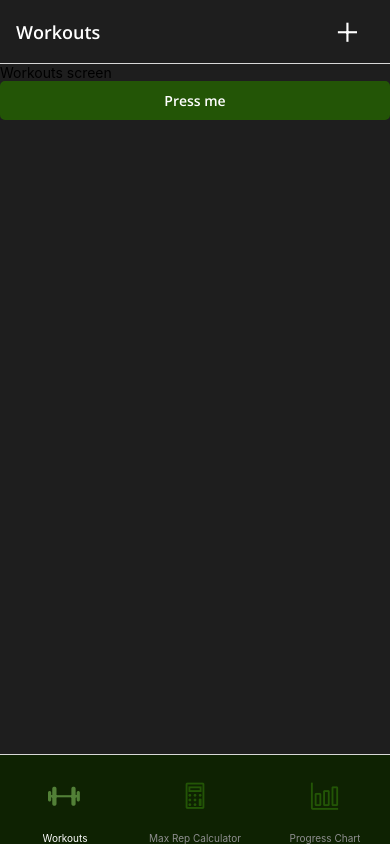
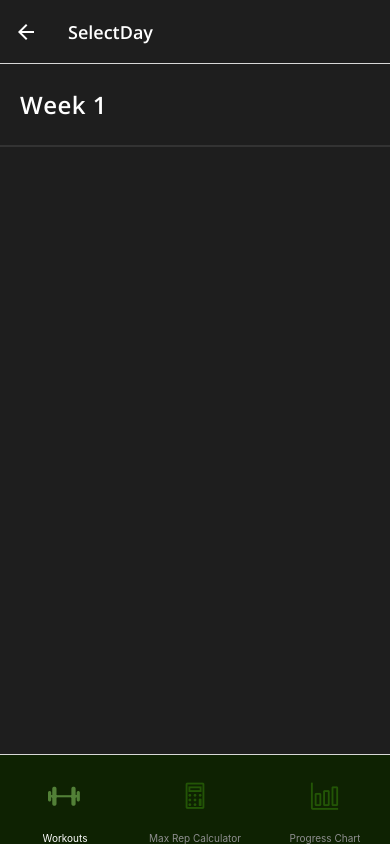
Before and after one commit to DonUggioni/strongfy-app, a React Native app: screen /SelectDay in a window 390 px wide. Built offline with nearby package versions, Linux system fonts and the light colour scheme.

Commit message:
Created selector component, worked on app navigation

```diff
--- a/App.js
+++ b/App.js
@@ -14,8 +14,8 @@ import RepMaxCalculator from './screens/RepMaxCalculator';
 import ProgressChart from './screens/ProgressChart';
 import WorkoutSelection from './screens/WorkoutSelection';
 import PreviewModal from './components/PreviewModal';
-import SelectWeek from './components/SelectWeek';
 import BlockOptions from './components/BlockOptions';
+import SelectDay from './components/SelectDay';
 
 const Stack = createStackNavigator();
 const Tab = createBottomTabNavigator();
@@ -66,8 +66,7 @@ export default function App() {
           options={{ title: 'Workouts' }}
         />
         <Stack.Screen name='SelectPhase' component={BlockOptions} />
-
-        <Stack.Screen name='SelectWeek' component={SelectWeek} />
+        <Stack.Screen name='SelectDay' component={SelectDay} />
 
         <Stack.Screen
           name='WorkoutSelection'
--- a/components/NoWorkouts.jsx
+++ b/components/NoWorkouts.jsx
@@ -8,9 +8,6 @@ import { useNavigation } from '@react-navigation/native';
 function NoWorkouts() {
   const navigation = useNavigation();
 
-  // function cancelHandler() {
-  //   navigation.replace('WorkoutsScreen');
-  // }
   return (
     <>
       <View style={styles.rootContainer}>
--- a/components/PreviewModal.jsx
+++ b/components/PreviewModal.jsx
@@ -7,7 +7,7 @@ import Title from './UI/text/Title';
 import useAppContext from '../store/AppContext';
 
 function PreviewModal() {
-  const { workoutPreviewData } = useAppContext();
+  const { workoutPreviewData, workoutPreviewTitle } = useAppContext();
 
   const workout = workoutPreviewData
     .flatMap((item) => item.workouts)
@@ -20,7 +20,7 @@ function PreviewModal() {
   return (
     <View style={styles.rootContainer}>
       <View style={styles.headerContainer}>
-        <Title style={styles.header}>Workout 1</Title>
+        <Title style={styles.header}>{workoutPreviewTitle}</Title>
         <Button type='full'>Select</Button>
       </View>
       <SectionList
--- /dev/null
+++ b/components/SelectDay.jsx
@@ -0,0 +1,66 @@
+import React from 'react';
+import { StyleSheet, View } from 'react-native';
+import Title from './UI/text/Title';
+import Selector from './selector/Selector';
+import { GlobalStyles } from '../constants/styles';
+import useAppContext from '../store/AppContext';
+
+function SelectDay({ onPress }) {
+  const { currentWorkout } = useAppContext();
+  const days = currentWorkout
+    ?.flatMap((item) => item.workouts)
+    .flatMap((item) => item.workout);
+
+  return (
+    <View style={styles.rootContainer}>
+      <View style={styles.titleContainer}>
+        <Title style={styles.title}>Week 1</Title>
+      </View>
+      {days.map((item, index) => {
+        return (
+          <View style={styles.daysContainer} key={index}>
+            <Selector
+              titleStyle={styles.subtitle}
+              iconName='chevron-forward-outline'
+              iconSize={30}
+              iconColor='white'
+              onPress={onPress}
+            >
+              {item.day}
+            </Selector>
+          </View>
+        );
+      })}
+    </View>
+  );
+}
+
+export default SelectDay;
+
+const styles = StyleSheet.create({
+  rootContainer: {
+    backgroundColor: GlobalStyles.colors.background,
+    flex: 1,
+  },
+  titleContainer: {
+    paddingVertical: 24,
+    paddingHorizontal: 20,
+    borderBottomWidth: 2,
+    borderColor: GlobalStyles.colors.gray500,
+  },
+  title: {
+    textAlign: 'left',
+    fontSize: 24,
+    fontFamily: 'open-sans-semi-bold',
+    letterSpacing: 0.5,
+  },
+  daysContainer: {
+    paddingVertical: 28,
+    paddingHorizontal: 40,
+    borderBottomWidth: 2,
+    borderColor: GlobalStyles.colors.gray500,
+  },
+  subtitle: {
+    fontSize: 20,
+  },
+});
--- a/components/SelectWeek.jsx
+++ b/components/SelectWeek.jsx
@@ -1,8 +1,35 @@
 import React from 'react';
-import { Text } from 'react-native';
+import { StyleSheet, View } from 'react-native';
+import { GlobalStyles } from '../constants/styles';
+import Selector from './selector/Selector';
 
-function SelectWeek() {
-  return <Text>Select week</Text>;
+function SelectWeek({ week, onPress }) {
+  return (
+    <View style={styles.rootContainer}>
+      <Selector
+        fontSize={24}
+        iconName='chevron-forward-outline'
+        iconSize={32}
+        iconColor='white'
+        onPress={onPress}
+        titleStyle={styles.title}
+      >
+        {week}
+      </Selector>
+    </View>
+  );
 }
 
 export default SelectWeek;
+
+const styles = StyleSheet.create({
+  rootContainer: {
+    paddingVertical: 42,
+    paddingHorizontal: 24,
+    borderBottomWidth: 2,
+    borderBottomColor: GlobalStyles.colors.gray500,
+  },
+  title: {
+    fontSize: 24,
+  },
+});
--- /dev/null
+++ b/components/selector/Selector.jsx
@@ -0,0 +1,49 @@
+import React from 'react';
+import { Pressable, StyleSheet, View } from 'react-native';
+import Title from '../UI/text/Title';
+import { Ionicons } from '@expo/vector-icons';
+
+function Selector({
+  titleStyle,
+  iconName,
+  iconSize,
+  iconColor,
+  children,
+  onPress,
+}) {
+  return (
+    <Pressable
+      style={({ pressed }) =>
+        pressed
+          ? [styles.innerContainer, styles.pressed]
+          : styles.innerContainer
+      }
+      onPress={onPress}
+    >
+      <View>
+        <Title style={[styles.title, titleStyle]}>{children}</Title>
+      </View>
+      <View>
+        <Ionicons name={iconName} size={iconSize} color={iconColor} />
+      </View>
+    </Pressable>
+  );
+}
+
+export default Selector;
+
+const styles = StyleSheet.create({
+  innerContainer: {
+    flexDirection: 'row',
+    alignItems: 'center',
+    justifyContent: 'space-between',
+  },
+  title: {
+    textAlign: 'left',
+    fontFamily: 'open-sans-semi-bold',
+    letterSpacing: 0.5,
+  },
+  pressed: {
+    opacity: 0.75,
+  },
+});
--- a/data/Data.js
+++ b/data/Data.js
@@ -11,6 +11,8 @@ export const WORKOUT_DATA = [
         workout: [
           {
             day: 'Day 1',
+            id: Math.random(),
+
             isComplete: false,
             id: Math.random(),
             data: [
--- a/screens/WorkOutsScreen.jsx
+++ b/screens/WorkOutsScreen.jsx
@@ -1,13 +1,14 @@
-import React, { useEffect, useState } from 'react';
-import { StyleSheet, Text, View } from 'react-native';
+import React, { useEffect } from 'react';
+import { StyleSheet, View } from 'react-native';
 import NoWorkouts from '../components/NoWorkouts';
 import FlatButton from '../components/UI/buttons/FlatButton';
 import { GlobalStyles } from '../constants/styles';
 import { Ionicons } from '@expo/vector-icons';
-import Button from '../components/UI/buttons/Button';
+import SelectWeek from '../components/SelectWeek';
+import useAppContext from '../store/AppContext';
 
 function WorkoutsScreen({ navigation }) {
-  const [workouts, setWorkouts] = useState(['kk']);
+  const { currentWorkout } = useAppContext();
 
   function addButtonHandler() {
     navigation.navigate('SelectPhase');
@@ -23,20 +24,23 @@ function WorkoutsScreen({ navigation }) {
     });
   }, []);
 
-  function navigate() {
-    navigation.navigate('SelectWeek');
+  function selectDayHandler(item) {
+    navigation.navigate('SelectDay');
   }
 
-  if (workouts.length === 0) {
+  if (currentWorkout.length === 0) {
     return <NoWorkouts />;
   }
 
   return (
     <View style={styles.rootContainer}>
-      <Text>Workouts screen</Text>
-      <Button type='full' onPress={navigate}>
-        Press me
-      </Button>
+      {currentWorkout.map((item, index) => (
+        <SelectWeek
+          week={`Week ${item.week}`}
+          key={index}
+          onPress={(item) => selectDayHandler(item)}
+        />
+      ))}
     </View>
   );
 }
--- a/screens/WorkoutSelection.jsx
+++ b/screens/WorkoutSelection.jsx
@@ -6,7 +6,12 @@ import { GlobalStyles } from '../constants/styles';
 import useAppContext from '../store/AppContext';
 
 function WorkoutSelection({ navigation }) {
-  const { filteredWorkouts, previewWorkoutHandler } = useAppContext();
+  const {
+    filteredWorkouts,
+    previewWorkoutHandler,
+    setWorkoutPreviewTitle,
+    setCurrentWorkout,
+  } = useAppContext();
 
   useEffect(() => {
     navigation.setOptions({
@@ -23,12 +28,13 @@ function WorkoutSelection({ navigation }) {
 
   function previewHandler(item) {
     previewWorkoutHandler(item.id);
+    setWorkoutPreviewTitle(item.title);
     navigation.navigate('PreviewModal');
   }
 
   function selectWorkoutHandler(item) {
-    navigation.replace('WorkoutsScreen');
-    console.log(item.id);
+    setCurrentWorkout([item]);
+    navigation.navigate('WorkoutsScreen');
   }
 
   return (
--- a/store/AppContext.js
+++ b/store/AppContext.js
@@ -6,6 +6,8 @@ const AppContext = createContext(WORKOUT_DATA);
 export function AppContextProvider({ children }) {
   const [filteredWorkouts, setFilteredWorkouts] = useState(null);
   const [workoutPreviewData, setWorkoutPreviewData] = useState(null);
+  const [workoutPreviewTitle, setWorkoutPreviewTitle] = useState('');
+  const [currentWorkout, setCurrentWorkout] = useState([]);
 
   function filterWorkouts(numOfDays, typeOfTraining) {
     const filtered = WORKOUT_DATA.filter(
@@ -24,6 +26,10 @@ export function AppContextProvider({ children }) {
     filterWorkouts,
     previewWorkoutHandler,
     workoutPreviewData,
+    workoutPreviewTitle,
+    setWorkoutPreviewTitle,
+    currentWorkout,
+    setCurrentWorkout,
   };
   return <AppContext.Provider value={values}>{children}</AppContext.Provider>;
 }
```
